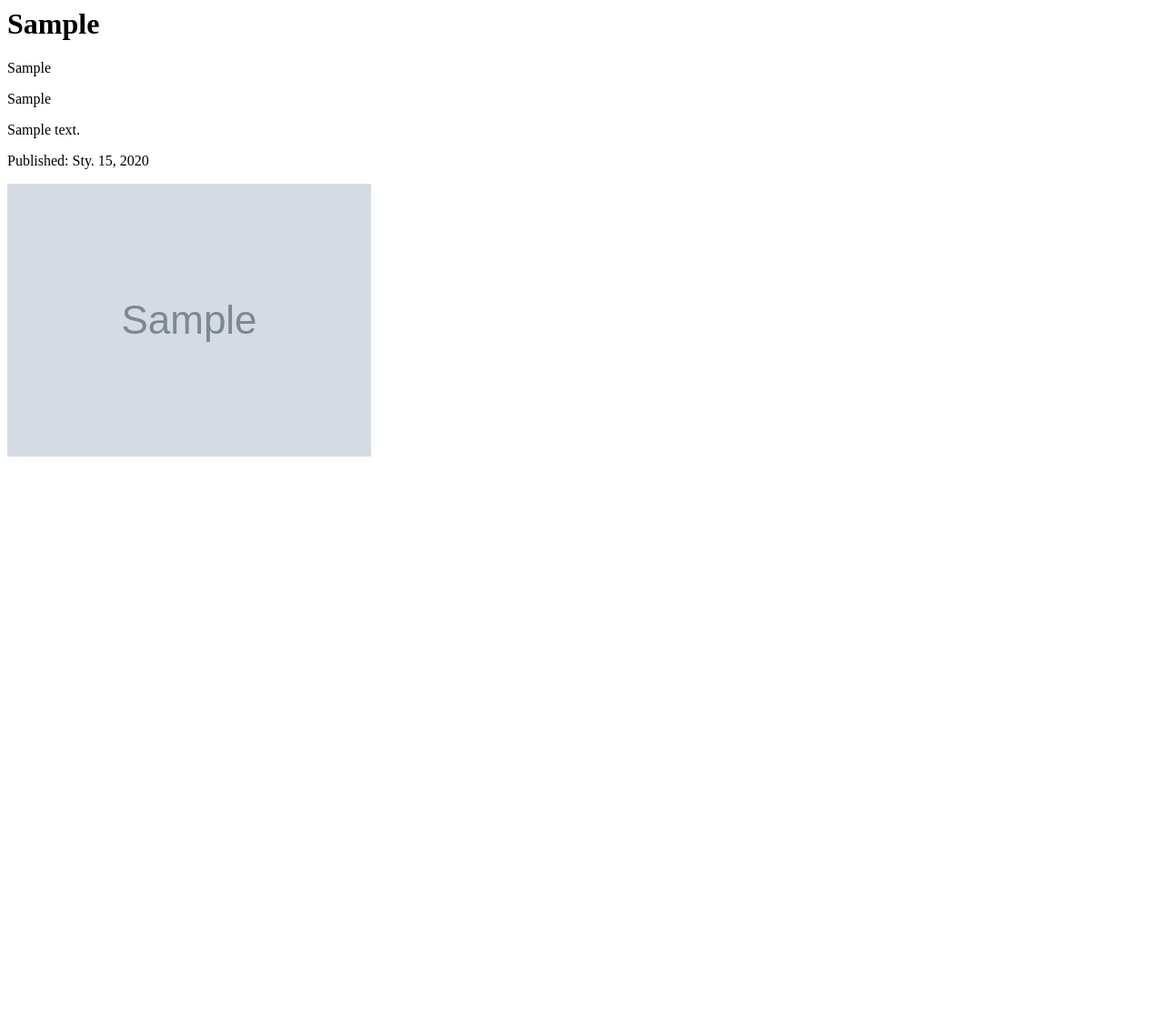
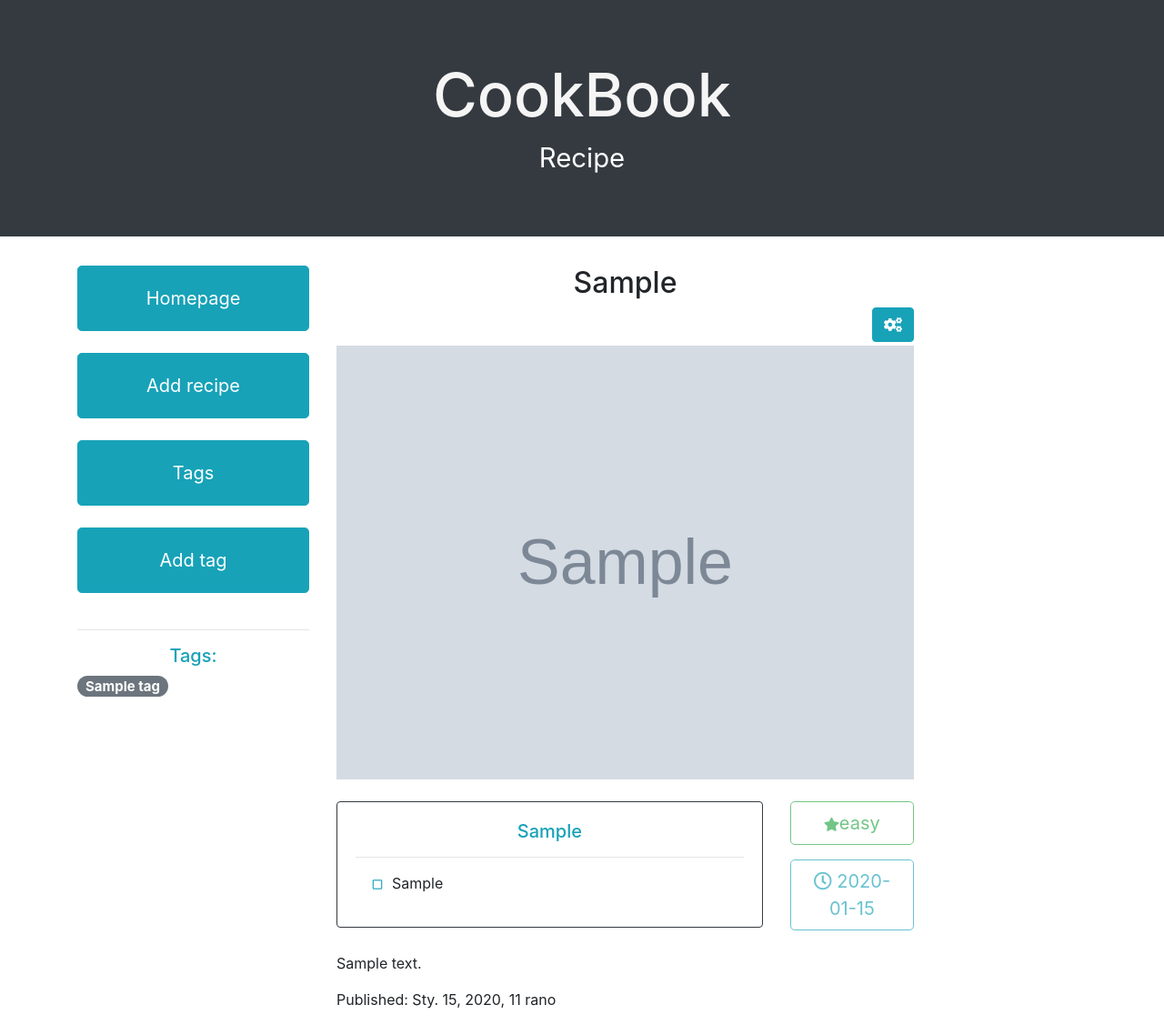
Before and after one commit to vanillaxx/CookBook, a Django app: page /recipes/1 in a window 1280 px wide. Shown: the whole page at 91% size. Before the commit the page ends 502 px from the top, so only its background shows below. Run offline with Django 3.2, Linux system fonts and the light colour scheme; tables that the repository leaves empty hold one stand-in row (values such as "Sample post"); grey boxes marked "Sample" are stand-in pictures; some libraries are stand-ins or nearby versions.

Commit message:
small model changes, added searching by tags and parts of html

```diff
--- a/CookBook/urls.py
+++ b/CookBook/urls.py
@@ -33,6 +33,8 @@ urlpatterns = [
     path("recipes/<int:pk>/update", views.RecipeUpdate.as_view(), name="recipe-update"),
     path("recipes/<int:pk>/delete", views.RecipeDelete.as_view(), name="recipe-delete"),
     path("tags/add", views.TagCreate.as_view(), name="tag-add"),
+    path("tags/<int:pk>/delete", views.TagDelete.as_view(), name="tag-delete"),
+    path("tags/<int:pk>", views.tag, name="tag")
 ]
 
 urlpatterns += staticfiles_urlpatterns()
--- a/blog/models.py
+++ b/blog/models.py
@@ -14,20 +14,24 @@ class Tag(models.Model):
     def __str__(self):
         return self.name
 
+    class Meta:
+        ordering = ['name']
+
 
 class Recipe(models.Model):
     DIFFICULTY_CHOICES = (
-        ("EASY", "łatwe"),
-        ("MEDIUM", "średnie"),
-        ("HARD", "trudne")
+        ("EASY", "easy"),
+        ("MEDIUM", "medium"),
+        ("HARD", "hard")
     )
     recipe_header = models.CharField(max_length=255)
-    ingredients_header = models.CharField(max_length=50, default="Składniki:")
+    ingredients_header = models.CharField(max_length=50, default="Ingredients:")
     ingredients = models.TextField(default="")
     description = models.TextField()
     tags = models.ManyToManyField(Tag)
     difficulty_level = models.CharField(max_length=10, choices=DIFFICULTY_CHOICES, default="EASY")
-    date = models.DateField(default=datetime.date.today)
+    preparation_time = models.CharField(max_length=10)
+    date = models.DateTimeField(auto_now_add=True)
     image = models.ImageField(upload_to='recipes_images', blank=True, null=True)
 
     def __str__(self):
@@ -36,5 +40,10 @@ class Recipe(models.Model):
     def get_absolute_url(self):
         return reverse('recipe_detail', kwargs={"pk": self.pk})
 
+    def get_ingredients(self):
+        if self.ingredients:
+            return [i.strip() for i in self.ingredients.split(",")]
+        return ""
+
     class Meta:
-        ordering = ["-date"]
+        ordering = ['-date']
--- a/blog/static/css/blog.css
+++ b/blog/static/css/blog.css
@@ -1,9 +1,38 @@
 
 .jumbotron {
-    background-color:transparent !important;
+    background-color: gray() !important;
+    font-size: 22pt;
+    /*font-family: 'Dancing Script', cursive;*/
+}
+
+.page-header h1, .page-header h1 a:link, .page-header h1 a:visited {
+    color: whitesmoke;
+    font-size: 50pt;
+    text-decoration: none;
 }
 
 .btn-huge{
     padding-top:20px;
     padding-bottom:20px;
 }
+
+img.resize{
+    width: 100%;
+}
+
+.home-header a, .home-header a:visited{
+    color: black;
+    text-decoration: none;
+}
+
+/*.recipe-name{*/
+/*    font-family: 'Dancing Script', cursive;*/
+/*}*/
+
+p {
+    text-align: justify;
+}
+
+.dropdown .dropdown-menu .dropdown-item:active, .dropdown .dropdown-menu .dropdown-item:hover {
+    background-color: #2bafca;
+}
--- a/blog/templates/blog/base.html
+++ b/blog/templates/blog/base.html
@@ -1,3 +1,4 @@
+{% load static %}
 <!DOCTYPE html>
 <html lang="en">
 <head>
@@ -5,37 +6,46 @@
   <meta charset="utf-8">
   <meta name="viewport" content="width=device-width, initial-scale=1">
   <link rel="stylesheet" href="https://maxcdn.bootstrapcdn.com/bootstrap/4.3.1/css/bootstrap.min.css">
-  <link rel="stylesheet" href="blog.css">
+  <link rel="stylesheet" href="https://use.fontawesome.com/releases/v5.8.2/css/all.css" integrity="sha384-oS3vJWv+0UjzBfQzYUhtDYW+Pj2yciDJxpsK1OYPAYjqT085Qq/1cq5FLXAZQ7Ay" crossorigin="anonymous">
+  <link href="https://fonts.googleapis.com/css?family=Dancing+Script&display=swap" rel="stylesheet">
+  <link rel="stylesheet" href="{% static 'css/blog.css' %}">
 </head>
 <body>
 
-<div class="jumbotron  bg-dark text-white text-center">
-  <h1>CookBook</h1>
+<div class="jumbotron jumbotron-fluid bg-dark text-white text-center">
+    <div class="container">
+        <div class="page-header">
+        <h1><a href='{% url 'home' %}'>CookBook</a></h1>
+        </div>
     {% block title %}
     {% endblock %}
+    </div>
 </div>
+
 
 <div class="container">
   <div class="row">
-    <div class="col-sm-4">
-      <h3 class="text-center">Menu</h3>
-        <a href= '{% url 'home' %}' class="btn btn-primary btn-lg btn-block btn-huge" >Homepage</a>
-        <hr>
+    <div class="col-sm-3">
+{#      <h3 class="text-center">Menu</h3>#}
+        <a href= '{% url 'home' %}' class="btn btn-info btn-lg btn-block btn-huge" >Homepage</a>
+        <br>
         <div>
-        <a href= '{% url 'recipe-add' %}' class="btn btn-primary btn-lg btn-block btn-huge" >Add recipe</a>
-        <hr>
-        <a href= '{% url 'tag-add' %}' class="btn btn-primary btn-lg btn-block btn-huge" >Add tag</a>
+        <a href= '{% url 'recipe-add' %}' class="btn btn-info btn-lg btn-block btn-huge" >Add recipe</a>
+        <br>
+        <a href= '{% url 'tags' %}' class="btn btn-info btn-lg btn-block btn-huge" >Tags</a>
+        <br>
+        <a href= '{% url 'tag-add' %}' class="btn btn-info btn-lg btn-block btn-huge" >Add tag</a>
         </div>
         {% block left %}
         {%  endblock %}
     </div>
-    <div class="col-sm-6">
-      <h3 class="text-center">{% block right_title %}{% endblock %}</h3>
+    <div class="col-sm-7">
         {% block right %}
         {%  endblock %}
     </div>
   </div>
 </div>
-
+<script src="https://code.jquery.com/jquery-3.2.1.slim.min.js" integrity="sha384-KJ3o2DKtIkvYIK3UENzmM7KCkRr/rE9/Qpg6aAZGJwFDMVNA/GpGFF93hXpG5KkN" crossorigin="anonymous"></script>
+<script src="https://cdnjs.cloudflare.com/ajax/libs/popper.js/1.11.0/umd/popper.min.js" integrity="sha384-b/U6ypiBEHpOf/4+1nzFpr53nxSS+GLCkfwBdFNTxtclqqenISfwAzpKaMNFNmj4" crossorigin="anonymous"></script> <script src="https://maxcdn.bootstrapcdn.com/bootstrap/4.0.0-beta/js/bootstrap.min.js" integrity="sha384-h0AbiXch4ZDo7tp9hKZ4TsHbi047NrKGLO3SEJAg45jXxnGIfYzk4Si90RDIqNm1" crossorigin="anonymous"></script>
 </body>
 </html>
--- a/blog/templates/blog/recipe_create.html
+++ b/blog/templates/blog/recipe_create.html
@@ -21,7 +21,7 @@
     </div>
   {% endfor %}
 
-  <button type="submit" class="btn btn-primary">Save in cookbook</button>
+  <button type="submit" class="btn btn-info">Save in cookbook</button>
 
 </form>
 {%  endblock %}
--- a/blog/templates/blog/recipe_detail.html
+++ b/blog/templates/blog/recipe_detail.html
@@ -1,6 +1,71 @@
-<h1>{{ object.recipe_header }}</h1>
-<p>{{ object.ingredients_header }}</p>
-<p>{{ object.ingredients }}</p>
-<p>{{ object.description }}</p>
-<p>Published: {{ object.date}}</p>
-<img src="{{ object.image.url }}">
+{%  extends 'blog/base.html' %}
+{% load static %}
+
+{% block title %}
+    Recipe
+{% endblock %}
+
+{% block left %}
+    <br><hr>
+    <h5 class="text-center text-info text-bold">Tags: </h5>
+    <h5>
+        {% for tag in object.tags.all %}
+           <a href='{% url 'tag' pk=tag.id  %}' class="badge badge-pill badge-secondary">{{ tag }}</a>
+        {% endfor %}
+    </h5>
+{% endblock %}
+
+{%  block right %}
+        <div class="recipe-name"><h2 class="text-center">{{ object.recipe_header }}</h2></div>
+        <div class="dropdown text-right">
+          <button class="btn btn-info mb-sm-1" type="button" id="dropdownMenuButton"
+                  data-toggle="dropdown" aria-haspopup="true" aria-expanded="false">
+              <i class="fas fa-cogs"></i>
+          </button>
+          <div class="dropdown-menu dropdown-menu-right" aria-labelledby="dropdownMenuButton">
+              <a class="dropdown-item" href= '{% url 'recipe-update' pk=recipe.id %}'>Update</a>
+              <a class="dropdown-item" href= '{% url 'recipe-delete' pk=recipe.id %}'>Delete</a>
+          </div>
+        </div>
+        <img class="resize" src="{{ object.image.url }}" alt="No image">
+        <br><br>
+        <div class="row">
+            <div class="col-sm-9">
+                <div class="card border-dark">
+                    <div class="card-body">
+                        <h5 class="card-title text-info text-center">{{ object.ingredients_header }}</h5>
+                        <hr>
+                        <p class="card-text">
+                            <ul class="fa-ul">{% for ingredient in object.get_ingredients %}
+                        <li><span class="fa-li"><i class="far fa-square fa-xs text-info"></i></span>{{ ingredient }}</li>
+                                {% endfor %}</ul>
+                    </div>
+                </div>
+            </div>
+            <div class="col-sm text-center align-self-start">
+                {% if object.difficulty_level == 'EASY' %}
+                    <button type="button" class="btn btn-outline-success btn-block btn-lg" disabled>
+                    <i class="fas fa-star fa-xs"></i>{{ object.get_difficulty_level_display }} </button>
+                {% endif %}
+                {% if object.difficulty_level == 'MEDIUM' %}
+                    <button type="button" class="btn btn-outline-warning btn-block btn-lg" disabled>
+                    <i class="fas fa-star fa-xs"></i>
+                    <i class="fas fa-star fa-xs"></i>
+                        {{ object.get_difficulty_level_display }} </button>
+                {% endif %}
+                {% if object.difficulty_level == 'HARD' %}
+                    <button type="button" class="btn btn-outline-danger btn-block btn-lg" disabled>
+                    <i class="fas fa-star fa-xs"></i>
+                    <i class="fas fa-star fa-xs"></i>
+                    <i class="fas fa-star fa-xs"></i>
+                        {{ object.get_difficulty_level_display }} </button>
+                {% endif %}
+                <button type="button" class="btn btn-outline-info btn-block btn-lg mt-sm-3" disabled>
+                    <i class="far fa-clock fa-md"></i>
+                        {{ object.preparation_time }} </button>
+            </div>
+        </div>
+        <br>
+        <p>{{ object.description }}</p>
+        <p>Published: {{ object.date}}</p>
+{% endblock %}
--- a/blog/views.py
+++ b/blog/views.py
@@ -10,30 +10,40 @@ from .models import Recipe, Tag
 
 
 def home(request):
-    recipes = Recipe.objects.order_by('date')
-    return render(request, 'blog/home.html', {'recipes': recipes})
+    recipes = Recipe.objects.all()
+    tags = Tag.objects.all()
+    return render(request, 'blog/home.html', {'recipes': recipes, 'tags': tags})
 
 
 def tags_list(request):
-    tags = Tag.objects.all().order_by('name')
+    tags = Tag.objects.all()
     return render(request, 'blog/tags_list.html', {'tags': tags})
+
+
+def tag(request, pk):
+    recipes = Recipe.objects.filter(tags__pk=pk)
+    tags = Tag.objects.all()
+    return render(request, 'blog/home.html', {'recipes': recipes, 'tags': tags})
 
 
 class RecipeUpdate(UpdateView):
     model = Recipe
-    fields = ['recipe_header', 'ingredients', 'description', 'tags', 'difficulty_level', 'image']
+    fields = ['recipe_header', 'ingredients', 'description', 'tags',
+              'difficulty_level', 'preparation_time', 'image']
     template_name = "blog/recipe_update.html"
 
 
 class RecipeCreate(CreateView):
     model = Recipe
-    fields = ['recipe_header', 'ingredients', 'description', 'tags', 'difficulty_level', 'image']
+    fields = ['recipe_header', 'ingredients', 'description', 'tags',
+              'difficulty_level', 'preparation_time', 'image']
     template_name = "blog/recipe_create.html"
 
 
 class RecipeDelete(DeleteView):
     model = Recipe
-    fields = ['recipe_header', 'ingredients', 'description', 'tags', 'difficulty_level', 'image']
+    fields = ['recipe_header', 'ingredients', 'description', 'tags',
+              'difficulty_level', 'preparation_time', 'image']
     template_name = "blog/recipe_delete.html"
     success_url = reverse_lazy('home')
 
@@ -50,5 +60,12 @@ class TagCreate(CreateView):
     #
 
 
+class TagDelete(DeleteView):
+    model = Tag
+    fields = ['name']
+    template_name = "blog/tag_delete.html"
+    success_url = '/tags'
+
+
 class RecipeDisplay(DetailView):
     model = Recipe
```
Also changed, not shown: blog/templates/blog/home.html (+17 -5 lines), blog/templates/blog/recipe_delete.html (+13 -2 lines), blog/templates/blog/recipe_update.html (+9 -0 lines), blog/templates/blog/tag_create.html (+9 -0 lines), blog/templates/blog/tags_list.html (+16 -20 lines).
